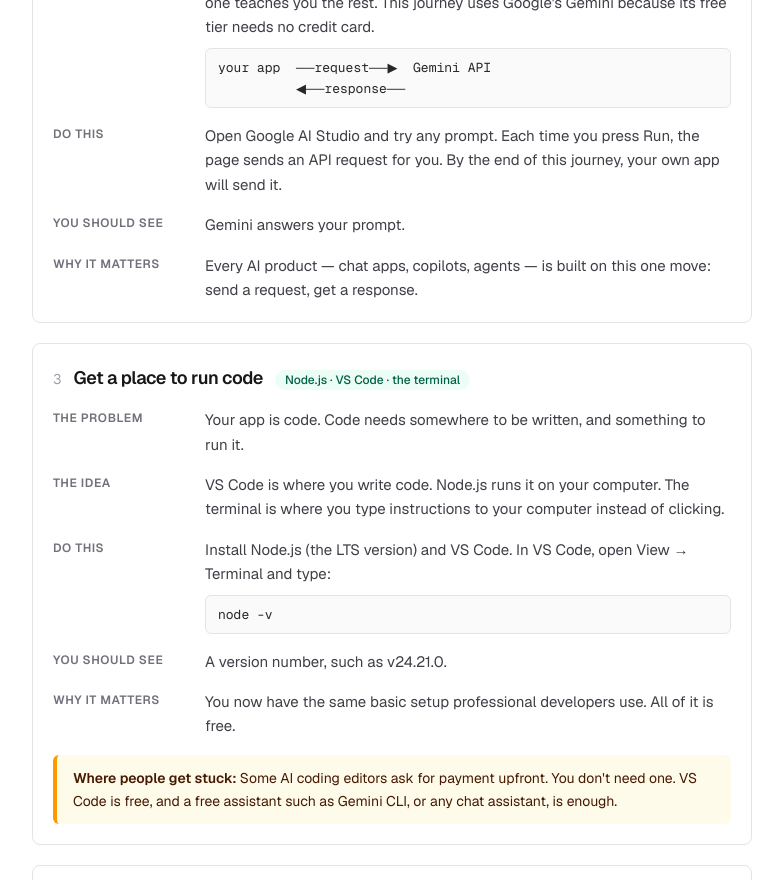
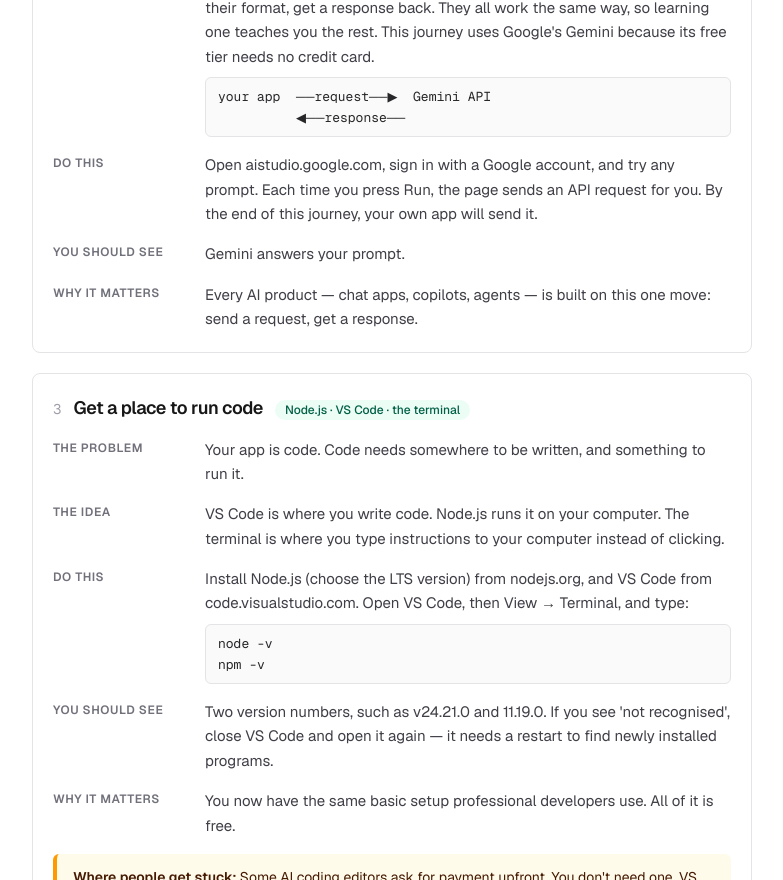
Before and after one commit to ashutosh-productlaunches/product-intelligence-platform, a Next.js app: page / in a window 1280 px wide. Shown: the part 1920-2800 px from the top of the page, without its empty margins (248-1031 px from the left). Built offline with nearby package versions, Linux system fonts and the light colour scheme.

Commit message:
Journey 1: complete instructions and code for every step

```diff
--- a/content/journey-01.ts
+++ b/content/journey-01.ts
@@ -1,9 +1,9 @@
+import type { Mvp } from "@/lib/build-mvp";
+
 // Journey 1 content.
 // This file holds the words only. The layout lives in app/page.tsx.
 // To change what a learner reads, edit the text inside the quotes below.
 // You never need to touch app/page.tsx to change wording.
-
-import type { Mvp } from "@/lib/build-mvp";
 
 // The shape every step must follow. TypeScript checks this for you:
 // if a step is missing a required part, `npm run build` fails and says which one.
@@ -37,7 +37,7 @@
   number: 1,
   title: "How does an app talk to an AI model?",
   promise:
-    "Build a real web app that asks Gemini a question and checks the answer before trusting it. No coding experience needed — each step introduces one idea, when you need it.",
+    "Build a real web app that asks an AI model a question and checks the answer before trusting it. No coding experience needed — each step introduces one idea, when you need it.",
   outcome: [
     "A live website with a screen people can actually use",
     "An answer from an AI model, checked before it is shown",
@@ -79,7 +79,7 @@
         "Every model provider publishes an API: a door with rules. Send a request in their format, get a response back. They all work the same way, so learning one teaches you the rest. This journey uses Google's Gemini because its free tier needs no credit card.",
       diagram: "your app  ──request──▶  Gemini API\n          ◀──response──",
       action:
-        "Open Google AI Studio and try any prompt. Each time you press Run, the page sends an API request for you. By the end of this journey, your own app will send it.",
+        "Open aistudio.google.com, sign in with a Google account, and try any prompt. Each time you press Run, the page sends an API request for you. By the end of this journey, your own app will send it.",
       result: "Gemini answers your prompt.",
       why: "Every AI product — chat apps, copilots, agents — is built on this one move: send a request, get a response.",
     },
@@ -91,9 +91,9 @@
       idea:
         "VS Code is where you write code. Node.js runs it on your computer. The terminal is where you type instructions to your computer instead of clicking.",
       action:
-        "Install Node.js (the LTS version) and VS Code. In VS Code, open View → Terminal and type:",
-      code: "node -v",
-      result: "A version number, such as v24.21.0.",
+        "Install Node.js (choose the LTS version) from nodejs.org, and VS Code from code.visualstudio.com. Open VS Code, then View → Terminal, and type:",
+      code: "node -v\nnpm -v",
+      result: "Two version numbers, such as v24.21.0 and 11.19.0. If you see 'not recognised', close VS Code and open it again — it needs a restart to find newly installed programs.",
       why: "You now have the same basic setup professional developers use. All of it is free.",
       snag: "Some AI coding editors ask for payment upfront. You don't need one. VS Code is free, and a free assistant such as Gemini CLI, or any chat assistant, is enough.",
     },
@@ -104,12 +104,13 @@
         "Starting from an empty folder means writing thousands of lines before anything works.",
       idea:
         "npm installs ready-made packages of code. Next.js is one of them: a working web app in one command, with pages for visitors and server routes for private work.",
-      action: "In the terminal:",
-      code: "npx create-next-app@latest my-ai-app\ncd my-ai-app\nnpm run dev",
+      action:
+        "In the terminal, go to the folder where you keep projects, then run the command below. Answer Yes to TypeScript, Yes to App Router, and press Enter for the rest.",
+      code: "npx create-next-app@latest my-ai-app\ncd my-ai-app\nnpm install @google/genai zod\nnpm run dev",
       result:
-        "Open http://localhost:3000 and you'll see the Next.js starter page, running on your own computer.",
+        "Open http://localhost:3000 and you'll see the Next.js starter page, running on your own computer. In VS Code, use File → Open Folder and pick my-ai-app so you can edit it.",
       why: "localhost means \"this computer\". Nobody else can see it yet. That comes in step 10.",
-      snag: "On Windows PowerShell, npm and npx may be blocked. Use npm.cmd and npx.cmd instead.",
+      snag: "On Windows PowerShell, npm and npx may be blocked. Use npm.cmd and npx.cmd instead — every command in this journey works the same way.",
     },
     {
       title: "Prove it's you",
@@ -119,66 +120,80 @@
       idea:
         "An API key is a password for programs. It goes in a file called .env.local, which your project is set up never to upload.",
       action:
-        "Create a key in Google AI Studio. In your project folder, create a file named .env.local containing one line:",
+        "At aistudio.google.com/apikey, create a key and copy it. In VS Code, create a new file in your project folder called .env.local with exactly one line — no quotes, no spaces around the = sign:",
       code: "GEMINI_API_KEY=paste-your-key-here",
       result:
-        "Nothing visible, and that's the point. Open .gitignore and check it lists .env*.",
+        "Nothing visible, and that's the point. Open .gitignore and check it lists .env* — that line is what keeps your key off the internet.",
       why: "A leaked key lets anyone use your quota. While the key has no billing attached, the worst case is that it stops working until the daily limit resets.",
-      snag: "\"Don't share your key\" means don't paste it into a chat, a message or a code file. Storing it in your own server's settings later (step 10) is not sharing it.",
+      snag: "Stop the dev server (Ctrl+C) and run npm run dev again. It only reads .env.local at startup, so a key added afterwards is invisible until you restart. This one wastes a lot of people's evening.",
     },
     {
       title: "Keep the key off the browser",
       concept: "Server routes",
       problem:
-        "Anything sent to a visitor's browser can be read by that visitor. If the page called Gemini directly, your key would go with it.",
+        "Anything sent to a visitor's browser can be read by that visitor. If your page called Gemini directly, your key would go with it.",
       idea:
-        "Put the call in a server route: code that runs on your server, never in the browser. The browser asks your server. Only your server talks to Gemini.",
+        "A server route is code that runs on your server and never in the browser. The browser asks your server; only your server talks to Gemini. Before adding AI, build the route and check it answers.",
       diagram:
         "browser ──▶ your server route ──▶ Gemini\n              (holds the key)\n\nbrowser ──✗──▶ Gemini        never direct",
       action:
-        "Install Google's library and a validation library, then create the file app/api/ask-ai/route.ts. Ask your AI assistant to help write it, then read every line and have it explain anything you can't.",
-      code: "npm install @google/genai zod",
-      result: "The route file exists. Nothing runs yet.",
-      why: "This one boundary is how every serious AI product protects its keys.",
-      snag: "Never name the variable NEXT_PUBLIC_something. That prefix tells Next.js to send the value to the browser.",
+        "Create the folders app/api/ask-ai and inside them a file called route.ts, containing exactly this:",
+      code:
+        "// app/api/ask-ai/route.ts\nexport async function GET() {\n  return Response.json({ ok: true });\n}",
+      result: 'Open http://localhost:3000/api/ask-ai and you should see {"ok":true}. Your server just answered a request.',
+      why: "This one boundary is how every serious AI product protects its keys. Getting the empty route working first means that when the model call fails later, you know the route itself is fine.",
+      snag: "Never name a variable NEXT_PUBLIC_something for a secret. That prefix is an instruction to send the value to the browser.",
     },
     {
-      title: "Get an answer back",
+      title: "Ask the model",
       concept: "Structured output · JSON",
       problem:
         "Gemini replies in free text. Your app needs data it can use: a specific field, in a known place.",
       idea:
-        "Ask for structured output. Tell Gemini to reply in JSON with a fixed shape, such as { \"answer\": \"...\" }. JSON is text that a program can turn into data.",
+        "Ask for structured output. Tell Gemini to reply in JSON with a fixed shape, such as { \"points\": [...] }. JSON is text that a program can turn into data. Put the call in its own file so both your route and, later, your page can use it.",
       action:
-        "In your route, ask Gemini for JSON with an answer field. Start the app and open http://localhost:3000/api/ask-ai.",
-      result: "Something like: {\"answer\":\"A Large Language Model is ...\"}",
+        "Create a folder called lib with a file ask.ts inside it, then point your route at it.",
+      code:
+        '// lib/ask.ts\nimport { GoogleGenAI } from "@google/genai";\n\nconst ai = new GoogleGenAI({});\n\nexport async function askGemini(text: string) {\n  const response = await ai.models.generateContent({\n    model: "gemini-3.6-flash",\n    contents: `Summarise the following customer complaints into 3 key points.\n\n---\n\n${text}`,\n    config: { responseMimeType: "application/json", temperature: 0 },\n  });\n  return JSON.parse(response.text ?? "{}");\n}\n\n// app/api/ask-ai/route.ts\nimport { askGemini } from "@/lib/ask";\n\nexport async function GET(request: Request) {\n  const text = new URL(request.url).searchParams.get("text") ?? "";\n  return Response.json(await askGemini(text));\n}',
+      result:
+        'Open http://localhost:3000/api/ask-ai?text=The parcel arrived late and damaged — you should get JSON back, something like {"points":["..."]}.',
       why: "Structured output is what turns a chatbot into a component you can build a product on.",
       personalize: (mvp) => ({
-        idea: `Ask for structured output: tell Gemini exactly what shape to reply in. For ${mvp.name}, that shape is ${mvp.outputExample}. JSON is text that a program can turn into data.`,
-        action: `In your route, send Gemini this prompt, followed by the ${mvp.input} you want it to work on:`,
-        code: mvp.prompt,
-        result: `Something like: ${mvp.outputExample}`,
+        idea: `Ask for structured output: tell Gemini exactly what shape to reply in. For ${mvp.name}, that shape is ${mvp.outputExample}. Put the call in its own file so both your route and, later, your page can use it.`,
+        action: `Create a folder called lib with a file ask.ts inside it. Use your own prompt — the one ${mvp.name} needs — then point your route at it.`,
+        code:
+          '// lib/ask.ts\nimport { GoogleGenAI } from "@google/genai";\n\nconst ai = new GoogleGenAI({});\n\nexport async function askGemini(text: string) {\n  const response = await ai.models.generateContent({\n    model: "gemini-3.6-flash",\n    contents: `' +
+          mvp.prompt +
+          '\n\n---\n\n${text}`,\n    config: { responseMimeType: "application/json", temperature: 0 },\n  });\n  return JSON.parse(response.text ?? "{}");\n}\n\n// app/api/ask-ai/route.ts\nimport { askGemini } from "@/lib/ask";\n\nexport async function GET(request: Request) {\n  const text = new URL(request.url).searchParams.get("text") ?? "";\n  return Response.json(await askGemini(text));\n}',
+        result: `Open http://localhost:3000/api/ask-ai?text=some+${mvp.input.split(" ")[0]} and you should get ${mvp.outputExample} back.`,
       }),
     },
     {
       title: "Don't trust it blindly",
       concept: "Validation · Zod",
       problem:
-        "Asking for JSON doesn't guarantee it. The model can wrap it in extra text, leave out a field, or put a number where text belongs.",
+        "Asking for JSON doesn't guarantee it. The model can wrap it in extra text, leave out a field, or put a number where text belongs. JSON.parse would then throw, or worse, hand your app the wrong shape.",
       idea:
-        "Check the reply before you use it. Zod describes the shape you expect and tests every reply against it. A mismatch gives you a precise error instead of a silent bug.",
+        "Check the reply before you use it. Zod describes the shape you expect and tests every reply against it. If it doesn't match, ask once more — and tell the model exactly what was wrong. If the second try also fails, say so honestly instead of showing something broken.",
       diagram:
         "Gemini text ──▶ JSON.parse ──▶ Zod check ──✓──▶ your app uses it\n                                   └──✗──▶ retry once with the error, then fail clearly",
-      action:
-        "Describe the expected shape with Zod, and check Gemini's reply against it before returning it.",
-      result: "The same answer, but now your app has checked it first.",
+      action: "Replace lib/ask.ts with this version:",
+      code:
+        '// lib/ask.ts\nimport { GoogleGenAI } from "@google/genai";\nimport { z } from "zod";\n\nconst ai = new GoogleGenAI({});\nconst Reply = z.object({ points: z.array(z.string()).length(3) });\n\nasync function callModel(text: string, correction?: string) {\n  const response = await ai.models.generateContent({\n    model: "gemini-3.6-flash",\n    contents: [\n      "Summarise the following customer complaints into 3 key points.",\n      correction ?? "",\n      "---",\n      text,\n    ].filter(Boolean).join("\\n\\n"),\n    config: { responseMimeType: "application/json", temperature: 0 },\n  });\n  try {\n    return JSON.parse(response.text ?? "{}");\n  } catch {\n    return null;\n  }\n}\n\nexport async function askGemini(text: string) {\n  const first = Reply.safeParse(await callModel(text));\n  if (first.success) return { ok: true as const, data: first.data };\n\n  const problem = first.error.issues[0].message;\n  const second = Reply.safeParse(\n    await callModel(text, `Your last reply could not be used (${problem}). Reply again with JSON only.`),\n  );\n  if (second.success) return { ok: true as const, data: second.data };\n\n  return { ok: false as const, error: "The model did not reply in the shape this app expects." };\n}',
+      result:
+        "The same answer as before, but now your app has checked it. Your route will need a small change: return the result object as it is, and the page in step 11 decides what to show.",
+      why: "TypeScript's type checks disappear once the code is running. Zod's check keeps working in production. Good AI products never hand unchecked model output to a user.",
+      snag: "Retry only when the reply has the wrong shape, and send the error back to the model. A blind retry on every error just rolls the dice again — and a wrong API key would fail twice, slowly.",
       personalize: (mvp) => ({
-        action: `Describe the shape ${mvp.name} expects with Zod, and check every reply against it:`,
-        code: `const Reply = ${mvp.schemaCode};\nconst result = Reply.safeParse(JSON.parse(text));`,
+        action: `Replace lib/ask.ts with this version. The shape being checked is ${mvp.name}'s own:`,
+        code:
+          '// lib/ask.ts\nimport { GoogleGenAI } from "@google/genai";\nimport { z } from "zod";\n\nconst ai = new GoogleGenAI({});\nconst Reply = ' +
+          mvp.schemaCode +
+          ';\n\nasync function callModel(text: string, correction?: string) {\n  const response = await ai.models.generateContent({\n    model: "gemini-3.6-flash",\n    contents: [\n      "' +
+          mvp.prompt.replace(/"/g, '\\"') +
+          '",\n      correction ?? "",\n      "---",\n      text,\n    ].filter(Boolean).join("\\n\\n"),\n    config: { responseMimeType: "application/json", temperature: 0 },\n  });\n  try {\n    return JSON.parse(response.text ?? "{}");\n  } catch {\n    return null;\n  }\n}\n\nexport async function askGemini(text: string) {\n  const first = Reply.safeParse(await callModel(text));\n  if (first.success) return { ok: true as const, data: first.data };\n\n  const problem = first.error.issues[0].message;\n  const second = Reply.safeParse(\n    await callModel(text, `Your last reply could not be used (${problem}). Reply again with JSON only.`),\n  );\n  if (second.success) return { ok: true as const, data: second.data };\n\n  return { ok: false as const, error: "The model did not reply in the shape this app expects." };\n}',
         result: mvp.validationNote,
       }),
-      why: "TypeScript's type checks disappear once the code is running. Zod's check keeps working in production. Good AI products never hand unchecked model output to a user.",
-      snag: "A common first version retries on any error. Retry only when the reply has the wrong shape, and send the error back to the model. A blind retry just rolls the dice again, and a wrong key fails twice.",
     },
     {
       title: "Save your work",
@@ -186,12 +201,15 @@
       problem:
         "One bad edit can break everything, and right now your code only exists on one laptop.",
       idea:
-        "Git saves snapshots of your project, called commits. GitHub stores them online.",
-      action: "Create an empty repository on GitHub and connect it to your folder. Then:",
-      code: 'git add .\ngit commit -m "First AI route"\ngit push',
-      result: "Your files on github.com — with no .env.local among them.",
+        "Git saves snapshots of your project, called commits. GitHub stores them online. create-next-app already started Git for you, so you only need to connect it to GitHub.",
+      action:
+        "On github.com, press New repository, give it a name, leave every box unticked, and press Create. GitHub then shows you a URL ending in .git — copy it, and run these four commands, pasting your URL into the third one:",
+      code:
+        'git add .\ngit commit -m "My first AI app"\ngit remote add origin https://github.com/YOUR-NAME/YOUR-REPO.git\ngit push -u origin main',
+      result:
+        "Refresh the GitHub page and your files are there — with no .env.local among them. Check that, now, before going further.",
       why: "Your commit history is also a record of how you built it. That's useful in an interview.",
-      snag: "Commit package.json and package-lock.json along with your code. They tell other computers which packages to install; leave them out and the deploy fails. On Windows, \"LF will be replaced by CRLF\" warnings are harmless.",
+      snag: "Commit package.json and package-lock.json along with your code. They tell other computers which packages to install; leave them out and the deploy in the next step fails. On Windows, \"LF will be replaced by CRLF\" warnings are harmless.",
     },
     {
       title: "Put it online",
@@ -201,10 +219,12 @@
         "Vercel builds your app from GitHub and hosts it. Every push to GitHub triggers a new build.",
       diagram: "git push ──▶ GitHub ──▶ Vercel builds ──▶ live URL",
       action:
-        "Import your GitHub repository into Vercel. Add GEMINI_API_KEY under Settings → Environment Variables as a Secret. Then push a commit.",
-      result: "https://your-app.vercel.app/api/ask-ai returns a JSON answer.",
+        "Sign in at vercel.com with your GitHub account. Press Add New → Project, find your repository and press Import. Before pressing Deploy, open Environment Variables and add GEMINI_API_KEY with your key as the value. Then press Deploy and wait about a minute.",
+      code: "npm run build",
+      result:
+        "A live URL like https://my-ai-app.vercel.app. Add /api/ask-ai?text=something to it and you should get your JSON answer, from a server anywhere in the world.",
       why: "A link anyone can open. That's a shipped AI app.",
-      snag: "Add the key before you push: environment variables only apply to builds started after you add them. Vercel's Redeploy button rebuilds the old commit, so new code only goes live when you push it. Run npm run build on your own computer first; it's the same build Vercel runs.",
+      snag: "Run npm run build on your own computer first — it's the same build Vercel runs, and errors are much easier to read locally. Two Vercel traps: environment variables only apply to builds started after you add them, and the Redeploy button rebuilds the old commit, so new code only goes live when you push it.",
     },
     {
       title: "Give it a face",
@@ -212,21 +232,20 @@
       problem:
         "Your route returns JSON. Nobody wants to read JSON. Right now you have plumbing, not a product.",
       idea:
-        "Add a page with a box to paste text and a button. The page hands the text to your own route and shows the answer the way a person wants to read it. You can do this with no JavaScript in the browser: the form puts the text in the address bar, and the server does the rest. That is the same trick this lab uses.",
+        "Add a page with a box to paste text and a button. The page calls the same askGemini function your route uses, and shows the answer the way a person wants to read it. No JavaScript is needed in the browser: the form puts the text in the address bar, and the server does the rest.",
       diagram:
-        "person types ──▶ your page ──▶ your route ──▶ Gemini\n             ◀── a readable result ◀──",
-      action:
-        "Replace the starter home page with a form and a result area. The shape is short:",
+        "person types ──▶ your page ──▶ askGemini() ──▶ Gemini\n             ◀── a readable result ◀──",
+      action: "Replace everything in app/page.tsx with this:",
       code:
-        "// app/page.tsx — your app's screen\nexport default async function Page({ searchParams }) {\n  const { text } = await searchParams;\n  const result = text ? await askGemini(text) : null;\n\n  return (\n    <form>\n      <textarea name=\"text\" defaultValue={text} />\n      <button>Run</button>\n      {result && <Result data={result} />}\n    </form>\n  );\n}",
+        '// app/page.tsx\nimport { askGemini } from "@/lib/ask";\n\nexport default async function Page({\n  searchParams,\n}: {\n  searchParams: Promise<{ text?: string }>;\n}) {\n  const { text } = await searchParams;\n  const result = text ? await askGemini(text) : null;\n\n  return (\n    <main style={{ maxWidth: 640, margin: "3rem auto", padding: "0 1rem" }}>\n      <h1>Complaint Digest</h1>\n\n      <form>\n        <textarea name="text" rows={8} defaultValue={text} style={{ width: "100%" }} />\n        <button type="submit">Run</button>\n      </form>\n\n      {result?.ok && (\n        <ol>\n          {result.data.points.map((point) => (\n            <li key={point}>{point}</li>\n          ))}\n        </ol>\n      )}\n\n      {result && !result.ok && <p>{result.error}</p>}\n    </main>\n  );\n}',
       result:
-        "A screen you would be happy to show someone: paste text, press Run, read the answer.",
-      why: "This is where it stops being a demo and becomes a tool someone can use. Everything before this step was plumbing.",
+        "A screen you would be happy to show someone: paste text, press Run, read the answer. Commit and push, and it is live for everyone.",
+      why: "This is where it stops being a demo and becomes a tool someone can use. Everything before this step was plumbing. Make it beautiful later — working first.",
       snag:
         "Your page is public, so every visitor spends your free quota. Before sharing it widely, add a limit or keep the link to people you trust.",
       personalize: (mvp) => ({
-        action: `Build the screen for ${mvp.name}: a box to paste ${mvp.input}, a Run button, and the result shown as ${mvp.resultShownAs}. The shape is short:`,
-        result: `Your own copy of the demo app: paste ${mvp.input}, press Run, and ${mvp.audience} gets ${mvp.resultShownAs}.`,
+        action: `Replace everything in app/page.tsx with this. It is ${mvp.name}'s screen, showing ${mvp.resultShownAs}:`,
+        result: `Your own copy of the demo app: paste ${mvp.input}, press Run, and ${mvp.audience} gets ${mvp.resultShownAs}. Commit and push, and it is live for everyone.`,
       }),
     },
   ],
```
